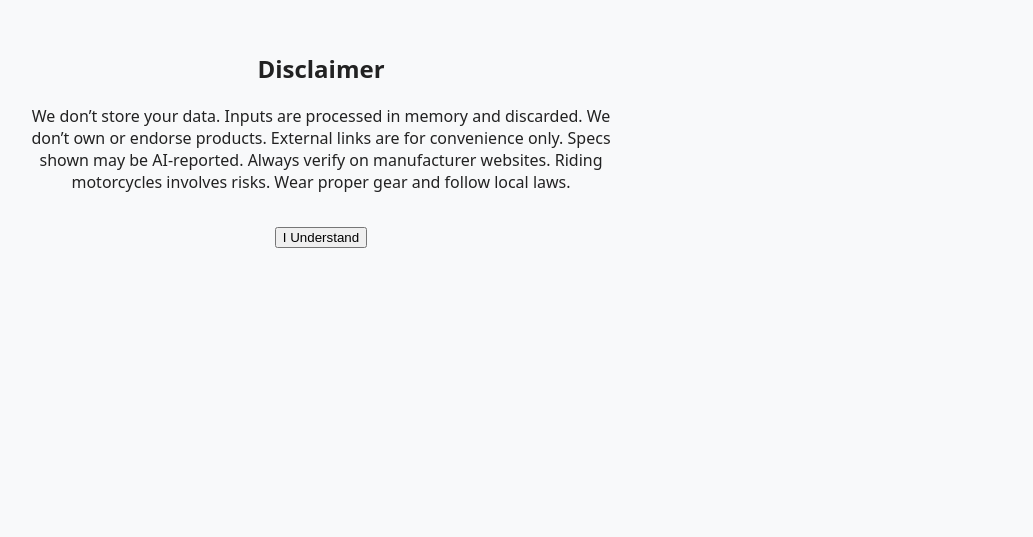
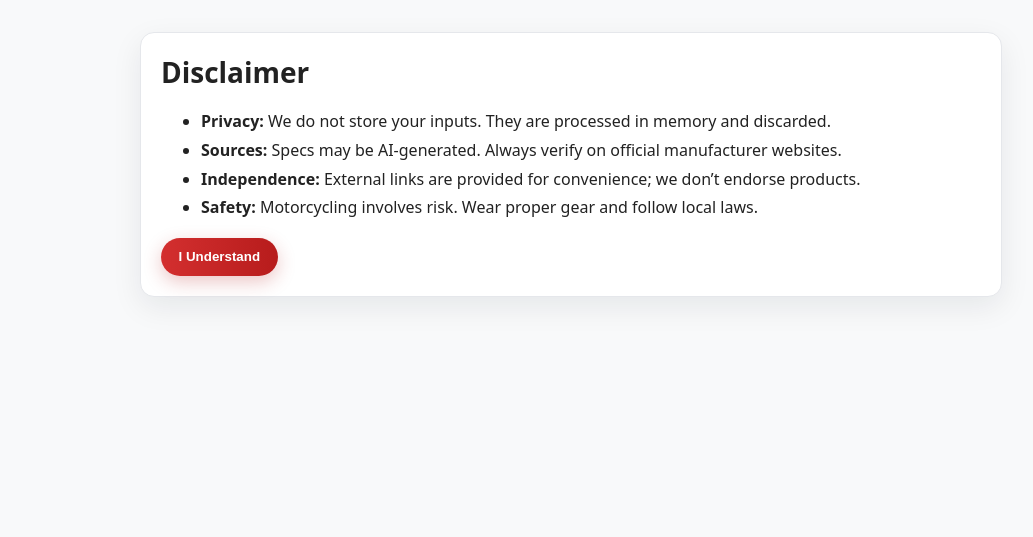
Before and after one commit to htran174/moto-advisor, a Flask app: page /disclaimer in a window 1280 px wide. Shown: the part 84-621 px from the top of the page, without its empty margins (69-1102 px from the left). Run offline with Flask 3, Linux system fonts and the light colour scheme.

Commit message:
change to match new format

```diff
--- a/templates/disclaimer.html
+++ b/templates/disclaimer.html
@@ -1,16 +1,15 @@
 {% extends "base.html" %}
 {% block content %}
-  <section style="max-width: 600px; text-align: center;">
-    <h2>Disclaimer</h2>
-    <p>
-      We don’t store your data. Inputs are processed in memory and discarded.
-      We don’t own or endorse products. External links are for convenience only.
-      Specs shown may be AI-reported. Always verify on manufacturer websites.
-      Riding motorcycles involves risks. Wear proper gear and follow local laws.
-    </p>
-
-    <form action="{{ url_for('advisor') }}" method="get" style="margin-top: 2rem;">
-      <button type="submit">I Understand</button>
+  <section class="card section-pad" style="max-width: 820px; margin: 0 auto; text-align: left;">
+    <h2 class="title">Disclaimer</h2>
+    <ul style="line-height:1.8;">
+      <li><strong>Privacy:</strong> We do not store your inputs. They are processed in memory and discarded.</li>
+      <li><strong>Sources:</strong> Specs may be AI-generated. Always verify on official manufacturer websites.</li>
+      <li><strong>Independence:</strong> External links are provided for convenience; we don’t endorse products.</li>
+      <li><strong>Safety:</strong> Motorcycling involves risk. Wear proper gear and follow local laws.</li>
+    </ul>
+    <form action="{{ url_for('advisor') }}" method="get" style="margin-top: 1rem;">
+      <button type="submit" class="btn btn-primary">I Understand</button>
     </form>
   </section>
 {% endblock %}
```
